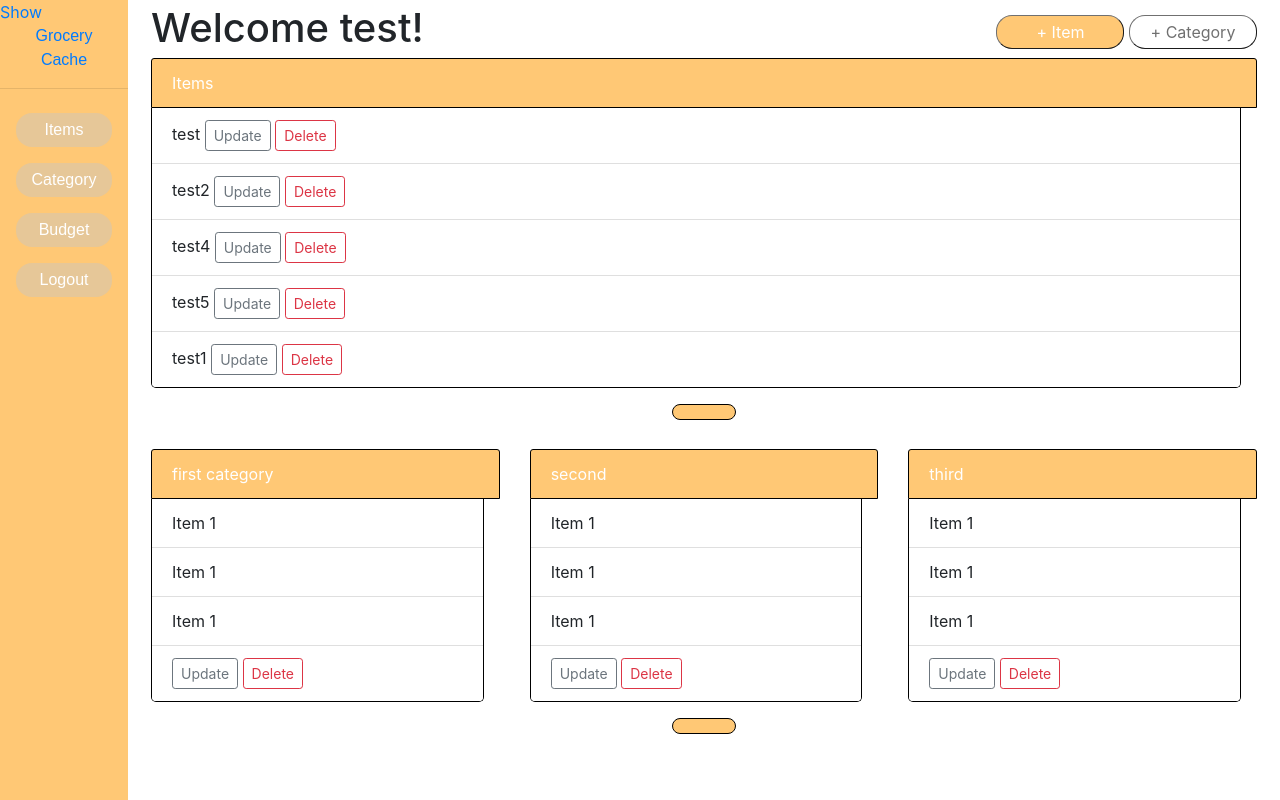
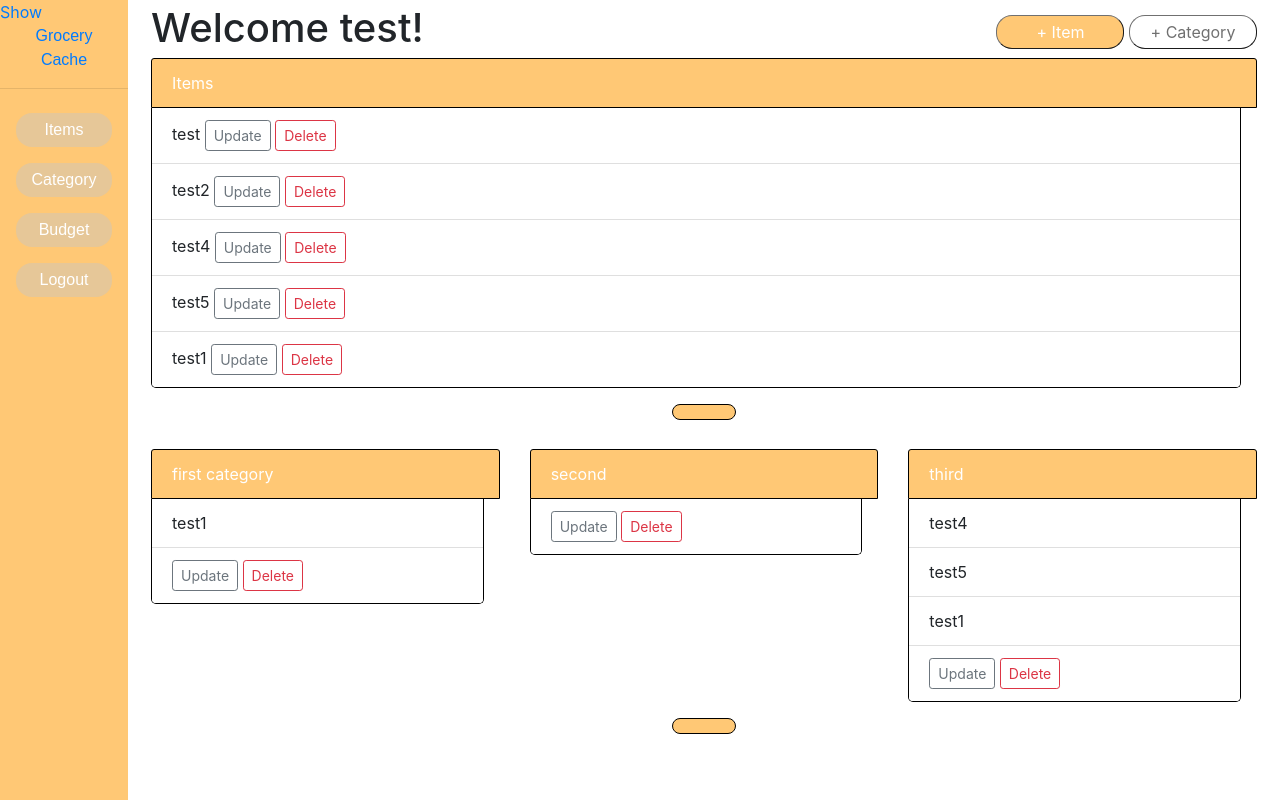
Before and after one commit to jessieAnhNguyen/Grocery-Cache, a Flask app: page / in a window 1280 px wide. Run offline with Flask 2, Linux system fonts and the light colour scheme; a user stored in the database is signed in; data comes from the database, SQL or seed files in the repository; both versions use the stored data as it was after the commit; some libraries are stand-ins or nearby versions.

Commit message:
categories displaying correct items

```diff
--- a/application/templates/Components/addButtons/addItems.html
+++ b/application/templates/Components/addButtons/addItems.html
@@ -50,7 +50,7 @@
                     </ul>
                     <p>
                         {{form.category.label}}<br />
-                        {{form.categories}}
+                        {{form.category}}
                     </p>
                     <ul>
                         {%for error in form.category.errors%}
--- a/application/templates/Components/listingComponents/listCategories.html
+++ b/application/templates/Components/listingComponents/listCategories.html
@@ -10,9 +10,10 @@
                     {{categories.category_name}}
                 </div>
                 <ul class="list-group list-group-flush">
-                    <li class="list-group-item">Item 1</li>
-                    <li class="list-group-item">Item 1</li>
-                    <li class="list-group-item">Item 1</li>
+                    {%for items in categories.items%}
+                        <li class="list-group-item">{{items.item_name}}</li>
+                    {%endfor%}
+
                     <li class="list-group-item">
                         <a href="/category/update/{{categories.categoryid}}"
                             class="btn btn-outline-secondary btn-sm">Update</a>
--- a/application/views.py
+++ b/application/views.py
@@ -1,7 +1,7 @@
 from application import app, db
 from .forms import IndividualItemForm, IndividualCategoryForm
 from flask import Flask, render_template, request, redirect, url_for, flash
-from .database import Itemtable, Category
+from .database import Itemtable, Category,jointable
 
 from flask_login import login_user, current_user, logout_user, login_required
 
```
Also changed, not shown: grocerycache.db.
